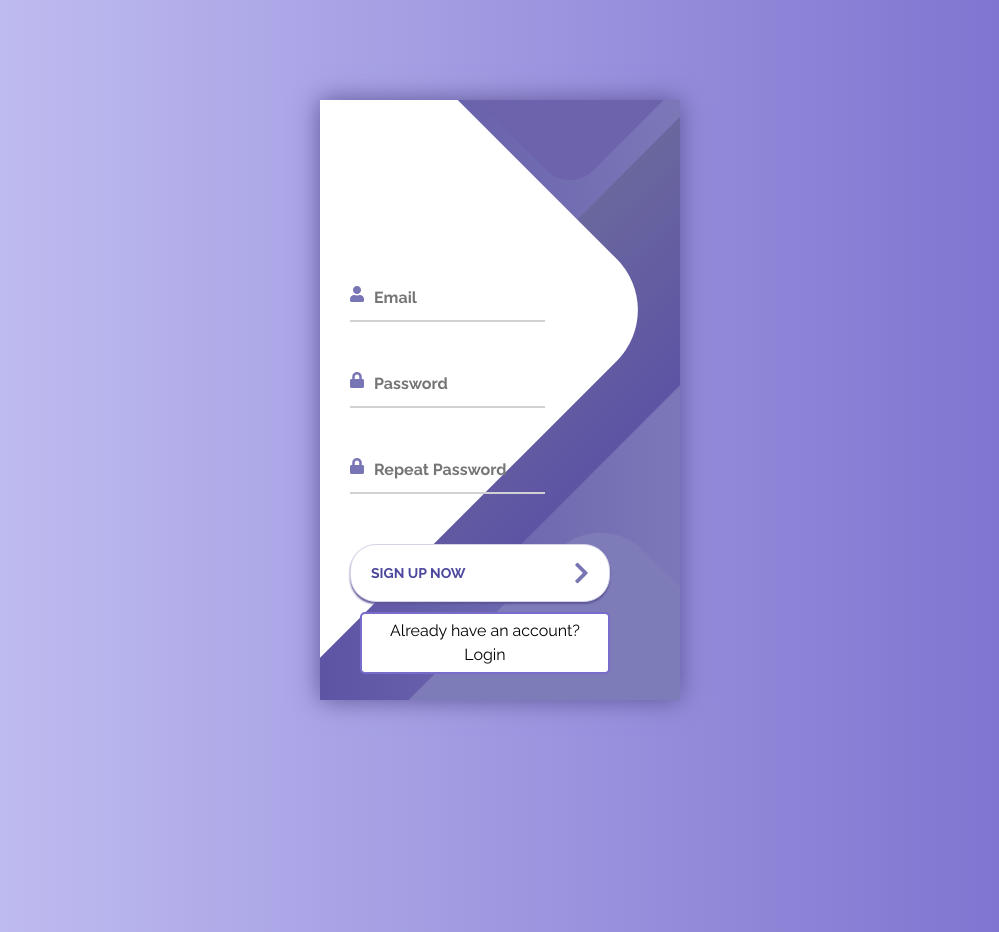
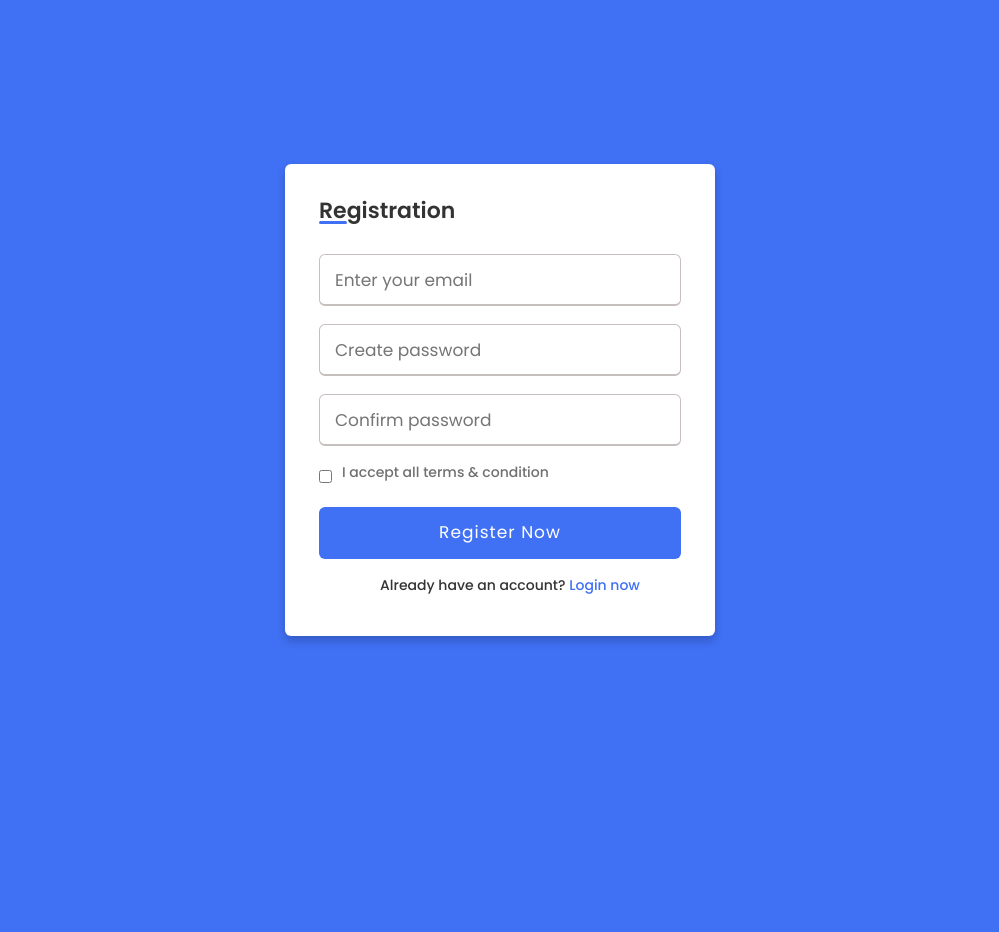
Before and after one commit to Roman12322/DoubleCheck, a Django app: template main/templates/main/signup.html in a window 1280 px wide. Shown: the whole page, without its empty margins (140-1139 px from the left). After the commit the page ends 644 px from the top, so only its background shows below. Run offline with Django 3.2, Linux system fonts and the light colour scheme; the template is opened without the code that fills it, so the values that code supplies are empty; some libraries are stand-ins or nearby versions.

Commit message:
fixed css for sign in/up pages

```diff
--- a/main/static/main/css/signup-window.css
+++ b/main/static/main/css/signup-window.css
@@ -1,196 +1,95 @@
-@import url('https://fonts.googleapis.com/css?family=Raleway:400,700');
-
-* {
-	box-sizing: border-box;
-	margin: 0;
-	padding: 0;
-	font-family: Raleway, sans-serif;
+@import url('https://fonts.googleapis.com/css?family=Poppins:400,500,600,700&display=swap');
+*{
+  margin: 0;
+  padding: 0;
+  box-sizing: border-box;
+  font-family: 'Poppins', sans-serif;
 }
-
-body {
-	background: linear-gradient(90deg, #C7C5F4, #776BCC);
+body{
+  min-height: 100vh;
+  display: flex;
+  align-items: center;
+  justify-content: center;
+  background: #4070f4;
 }
-
-.container {
-	display: flex;
-	align-items: center;
-	justify-content: center;
-	min-height: 100vh;
+.wrapper{
+  position: relative;
+  max-width: 430px;
+  width: 100%;
+  background: #fff;
+  padding: 34px;
+  border-radius: 6px;
+  box-shadow: 0 5px 10px rgba(0,0,0,0.2);
 }
-
-.screen {
-	background: linear-gradient(90deg, #5D54A4, #7C78B8);
-	position: relative;
-	height: 600px;
-	width: 360px;
-	box-shadow: 0px 0px 24px #5C5696;
+.wrapper h2{
+  position: relative;
+  font-size: 22px;
+  font-weight: 600;
+  color: #333;
 }
-
-.screen__content {
-	z-index: 1;
-	position: relative;
-	height: 100%;
+.wrapper h2::before{
+  content: '';
+  position: absolute;
+  left: 0;
+  bottom: 0;
+  height: 3px;
+  width: 28px;
+  border-radius: 12px;
+  background: #4070f4;
 }
-
-.screen__background {
-	position: absolute;
-	top: 0;
-	left: 0;
-	right: 0;
-	bottom: 0;
-	z-index: 0;
-	-webkit-clip-path: inset(0 0 0 0);
-	clip-path: inset(0 0 0 0);
+.wrapper form{
+  margin-top: 30px;
 }
-
-.screen__background__shape {
-	transform: rotate(45deg);
-	position: absolute;
+.wrapper form .input-box{
+  height: 52px;
+  margin: 18px 0;
 }
-
-.screen__background__shape1 {
-	height: 520px;
-	width: 520px;
-	background: #FFF;
-	top: -50px;
-	right: 120px;
-	border-radius: 0 72px 0 0;
+form .input-box input{
+  height: 100%;
+  width: 100%;
+  outline: none;
+  padding: 0 15px;
+  font-size: 17px;
+  font-weight: 400;
+  color: #333;
+  border: 1.5px solid #C7BEBE;
+  border-bottom-width: 2.5px;
+  border-radius: 6px;
+  transition: all 0.3s ease;
 }
-
-.screen__background__shape2 {
-	height: 220px;
-	width: 220px;
-	background: #6C63AC;
-	top: -172px;
-	right: 0;
-	border-radius: 32px;
+.input-box input:focus,
+.input-box input:valid{
+  border-color: #4070f4;
 }
-
-.screen__background__shape3 {
-	height: 540px;
-	width: 190px;
-	background: linear-gradient(270deg, #5D54A4, #6A679E);
-	top: -24px;
-	right: 0;
-	border-radius: 32px;
+form .policy{
+  display: flex;
+  align-items: center;
 }
-
-.screen__background__shape4 {
-	height: 400px;
-	width: 200px;
-	background: #7E7BB9;
-	top: 420px;
-	right: 50px;
-	border-radius: 60px;
+form h3{
+  color: #707070;
+  font-size: 14px;
+  font-weight: 500;
+  margin-left: 10px;
 }
-
-.login {
-	width: 320px;
-	padding: 30px;
-	padding-top: 156px;
+.input-box.button input{
+  color: #fff;
+  letter-spacing: 1px;
+  border: none;
+  background: #4070f4;
+  cursor: pointer;
 }
-
-.login__field {
-	padding: 20px 0px;
-	position: relative;
+.input-box.button input:hover{
+  background: #0e4bf1;
 }
-
-.login__icon {
-	position: absolute;
-	top: 30px;
-	color: #7875B5;
+form .text h3{
+ color: #333;
+ width: 100%;
+ text-align: center;
 }
-
-.login__input {
-	border: none;
-	border-bottom: 2px solid #D1D1D4;
-	background: none;
-	padding: 10px;
-	padding-left: 24px;
-	font-weight: 700;
-	width: 75%;
-	transition: .2s;
+form .text h3 a{
+  color: #4070f4;
+  text-decoration: none;
 }
-
-.login__input:active,
-.login__input:focus,
-.login__input:hover {
-	outline: none;
-	border-bottom-color: #6A679E;
+form .text h3 a:hover{
+  text-decoration: underline;
 }
-
-.login__submit {
-	background: #fff;
-	font-size: 14px;
-	margin-top: 30px;
-	padding: 16px 20px;
-	border-radius: 26px;
-	border: 1px solid #D4D3E8;
-	text-transform: uppercase;
-	font-weight: 700;
-	display: flex;
-	align-items: center;
-	width: 100%;
-	color: #4C489D;
-	box-shadow: 0px 2px 2px #5C5696;
-	cursor: pointer;
-	transition: .2s;
-}
-
-.login__submit:active,
-.login__submit:focus,
-.login__submit:hover {
-	border-color: #6A679E;
-	outline: none;
-}
-
-.button__icon {
-	font-size: 24px;
-	margin-left: auto;
-	color: #7875B5;
-}
-
-.social-login {
-	position: absolute;
-	height: 140px;
-	width: 160px;
-	text-align: center;
-	bottom: 0px;
-	right: 0px;
-	color: #fff;
-}
-
-.social-icons {
-	display: flex;
-	align-items: center;
-	justify-content: center;
-}
-
-.social-login__icon {
-	padding: 20px 10px;
-	color: #fff;
-	text-decoration: none;
-	text-shadow: 0px 0px 8px #7875B5;
-}
-
-.social-login__icon:hover {
-	transform: scale(1.5);
-}
-
-a:link, a:visited {
-    margin-top: 10px;
-    margin-left: 10px;
-    background-color: white;
-    color: black;
-    border: 2px solid #776BCC;
-    border-radius: 5px;
-    padding: 5px 10px;
-    text-align: center;
-    text-decoration: none;
-    display: inline-block;
-  }
-
-  a:hover, a:active {
-    background-color: #776BCC;
-    color: white;
-  }
--- a/main/templates/main/signup.html
+++ b/main/templates/main/signup.html
@@ -15,36 +15,29 @@
       <link href="{% static 'main/css/signup-window.css' %}" rel="stylesheet" />
    </head>
    <body>
-      <div class="container">
-         <div class="screen">
-            <div class="screen__content">
-               <form class="login">
-                  <div class="login__field">
-                     <i class="login__icon fas fa-user"></i>
-                     <input type="text" class="login__input" placeholder="Email">
-                  </div>
-                  <div class="login__field">
-                     <i class="login__icon fas fa-lock"></i>
-                     <input type="password" class="login__input" placeholder="Password">
-                  </div>
-                  <div class="login__field">
-                     <i class="login__icon fas fa-lock"></i>
-                     <input type="password" class="login__input" placeholder="Repeat Password">
-                  </div>
-                  <button class="button login__submit">
-                     <span class="button__text">Sign Up Now</span>
-                     <i class="button__icon fas fa-chevron-right"></i>
-                  </button>
-                  <a href="https://doublecheck-production.up.railway.app/signin">Already have an account? Login</a>
-               </form>
-            </div>
-            <div class="screen__background">
-               <span class="screen__background__shape screen__background__shape4"></span>
-               <span class="screen__background__shape screen__background__shape3"></span>
-               <span class="screen__background__shape screen__background__shape2"></span>
-               <span class="screen__background__shape screen__background__shape1"></span>
-            </div>
-         </div>
-      </div>
+      <div class="wrapper">
+         <h2>Registration</h2>
+         <form action="#">
+           <div class="input-box">
+             <input type="text" placeholder="Enter your email" required>
+           </div>
+           <div class="input-box">
+             <input type="password" placeholder="Create password" required>
+           </div>
+           <div class="input-box">
+             <input type="password" placeholder="Confirm password" required>
+           </div>
+           <div class="policy">
+             <input type="checkbox">
+             <h3>I accept all terms & condition</h3>
+           </div>
+           <div class="input-box button">
+             <input type="Submit" value="Register Now">
+           </div>
+           <div class="text">
+             <h3>Already have an account? <a href="https://doublecheck-production.up.railway.app/signin">Login now</a></h3>
+           </div>
+         </form>
+       </div>
    </body>
 </html>
```
Also changed, not shown: main/static/main/css/signin_window.css (+79 -180 lines), main/templates/main/signin.html (+20 -27 lines).
